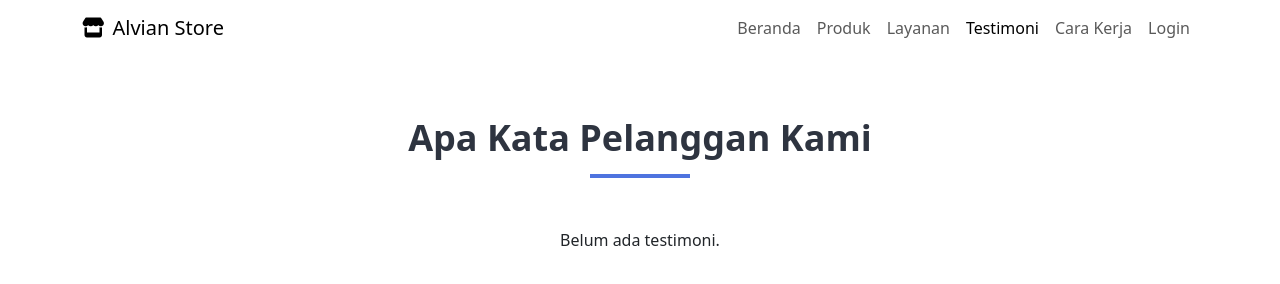
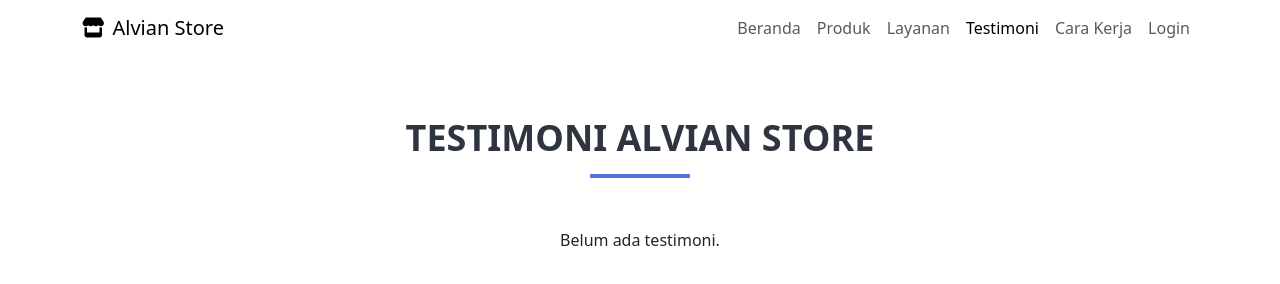
Before and after one commit to ariv805/alvianstore, a plain HTML site: page testimoni.html in a window 1280 px wide. Drawn offline with nearby package versions, Linux system fonts and the light colour scheme.

Commit message:
Update section title to 'TESTIMONI ALVIAN STORE'

```diff
--- a/testimoni.html
+++ b/testimoni.html
@@ -43,7 +43,7 @@
 
     <section class="section">
         <div class="container">
-            <h2 class="section-title">Apa Kata Pelanggan Kami</h2>
+            <h2 class="section-title">TESTIMONI ALVIAN STORE</h2>
             <div id="testimoniContainer" class="row">
                 <!-- Testimoni akan dimuat di sini oleh JavaScript -->
             </div>
```
